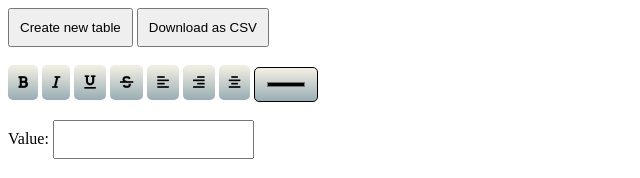
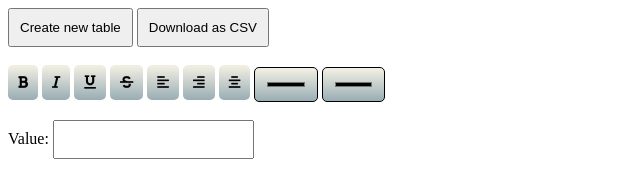
Before and after one commit to pgeorgiev98/WebProject, a PHP site: page /static/index.html in a window 1280 px wide. Shown: the top 178 px of the page, without its empty margins (0-640 px from the left). Run offline with PHP 8.4, Linux system fonts and the light colour scheme.

Commit message:
Add text color

```diff
--- a/static/canvas.js
+++ b/static/canvas.js
@@ -77,12 +77,6 @@ input.addEventListener("keydown", function (event) {
 
         cell = table.getCell(newRow, table.onFocus.col);
         table.onFocus = cell;
-
-        document.getElementById("input-value").value = table.onFocus.text;
-        document.getElementById("input-value").focus();
-
-        clickOnFocusStyles();
-        table.update();
     }
     if (event.key == "Tab") {
         event.preventDefault();
@@ -94,18 +88,17 @@ input.addEventListener("keydown", function (event) {
         cell = table.getCell(table.onFocus.row, newCol);
         table.onFocus = table.getCell(table.onFocus.row, 0);
         table.onFocus = cell;
-
-        document.getElementById("input-value").value = table.onFocus.text;
-        document.getElementById("input-value").focus();
-
-        clickOnFocusStyles();
-        table.update();
     }
     if(event.key == "Delete") {
         table.onFocus.setText("");
         document.getElementById("input-value").value = table.onFocus.text;
         table.update();
     }
+    document.getElementById("input-value").value = table.onFocus.text;
+    document.getElementById("input-value").focus();
+
+    clickOnFocusStyles();
+    table.update();
 });
 
 input.addEventListener("input", function (event) {
--- a/static/cell_table.js
+++ b/static/cell_table.js
@@ -6,6 +6,7 @@ class Cell {
         this.evaluated = "";
         this.style = 0;
         this.background = "#ffffff";
+        this.color = "#000000";
     }
 
     setText(text) {
@@ -14,7 +15,7 @@ class Cell {
     }
 
     encode() {
-        return '["' + this.text + '", ' + this.style + ', "' + this.background + '"]';
+        return '["' + this.text + '", ' + this.style + ', "' + this.background + '", "'+ this.color + '"]';
     }
 
     decode(cellValue) {
@@ -22,6 +23,7 @@ class Cell {
         this.evaluated = "";
         this.style = 0;
         this.background = "#ffffff";
+        this.color = "#000000";
         if(cellValue.length > 0)
         {
             this.text = cellValue[0];
@@ -34,6 +36,10 @@ class Cell {
         if(cellValue.length > 2)
         {
             this.background = cellValue[2];
+        }
+        if(cellValue.length > 3)
+        {
+            this.color = cellValue[3];
         }
     }
 
@@ -103,8 +109,7 @@ class Table {
                     ctx.strokeRect(x_pos, y_pos, cellWidth, cellHeight);
                 }
                 ctx.strokeWeight = 1;
-
-                ctx.fillStyle = "black";
+                ctx.fillStyle = cell.color;
 
                 var style = cell.style;
                 var align = decodeAlign(style);
--- a/static/globals.js
+++ b/static/globals.js
@@ -12,7 +12,8 @@ var left = document.getElementById("align-left");
 var center = document.getElementById("align-center");
 var right = document.getElementById("align-right");
 
-var cp = document.getElementById("colorPicker");
+var cpb = document.getElementById("colorPickerBg");
+var cpf = document.getElementById("colorPickerFg");
 
 var cellHeight = 30;
 var cellWidth = 80;
--- a/static/index.html
+++ b/static/index.html
@@ -57,7 +57,8 @@
 			<button id="align-center" class="align">
 				<i class="fas fa-align-center"></i>
 			</button>
-			<input id="colorPicker" type="color">
+			<input id="colorPickerBg" type="color">
+			<input id="colorPickerFg" type="color">
 		</div>
 
 		<div id="input">
--- a/static/style-buttons.js
+++ b/static/style-buttons.js
@@ -38,8 +38,14 @@ right.addEventListener("click", function() {
     onStyleButtonClicked();
 });
 
-cp.addEventListener("change", function() {
-    table.onFocus.background = cp.value;
+cpb.addEventListener("change", function() {
+    table.onFocus.background = cpb.value;
+    table.update();
+    table.onFocus.saveCell();
+});
+
+cpf.addEventListener("change", function() {
+    table.onFocus.color = cpf.value;
     table.update();
     table.onFocus.saveCell();
 });
@@ -89,7 +95,8 @@ function clickOnFocusStyles() {
     pressStyleButton((style & 4), "underline");
     pressStyleButton((style & 8), "strike");
 
-    cp.value = table.onFocus.background;
+    cpb.value = table.onFocus.background;
+    cpf.value = table.onFocus.color;
 }
 
 function pressStyleButton(press, button) {
--- a/static/stylesheet.css
+++ b/static/stylesheet.css
@@ -20,7 +20,7 @@ input, button {
     cursor: pointer;
     border: none;
 }
-#colorPicker {
+input[type=color] {
     width: 5%;
     height: 35px;
     box-shadow: insert, black;
```
